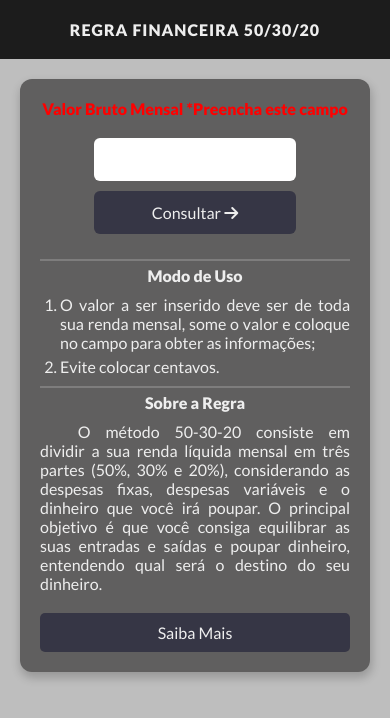
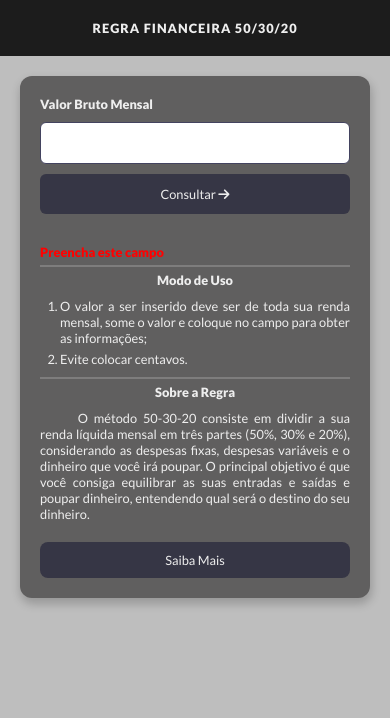
Before and after one commit to wesshstos/regra-financeira, a plain HTML site: page index.html in a window 390 px wide. Both pictures are taken after a click on the button "Consultar". Drawn offline with Linux system fonts and the light colour scheme.

Commit message:
Reajustes do Commit

```diff
--- a/css/style.css
+++ b/css/style.css
@@ -24,6 +24,9 @@
   font-size: var(--text-body);
   font-family: "Lato", sans-serif;
   color: var(--color-body);
+}
+html{
+  scroll-behavior: smooth;
 }
 
 body {
@@ -67,36 +70,37 @@ main {
 }
 
 .regraValor {
-  margin: 0 0 20px 0;
   font-weight: 900;
 }
 
 .input-btn {
-  margin: 10px 0 0 0;
+  width: 100%;
   display: flex;
-  flex-direction: column;
   align-items: center;
+  justify-content: space-around;
+  flex-wrap: wrap;
+  margin: 20px 0;
 }
 
 .input-btn input {
+  width: 100%;
   padding: 12px;
-  width: 100%;
   color: #111111;
-  margin: 0 10px 0 0;
   font-size: var(--text-body);
-  border: none;
+  border: 1px solid var(--hover-btns);
   outline: none;
   border-radius: 6px;
+  margin: 10px 0 0 0;
 }
 
 .input-btn button {
-  margin: 10px 0 0 0 ;
-  width: 90%;
-  padding: 12px 30px;
+  width: 100%;
+  padding: 12px 20px;
   background: var(--color-btns);
   border: none;
   outline: none;
   border-radius: 6px;
+  margin: 10px 0 0 0;
 }
 
 .modo-uso h4,
@@ -120,15 +124,19 @@ main {
   margin: 0 0 20px 0;
 }
 
-.sobre-regra a {
+.sobre-regra button {
+  border: none;
+  outline: none;
+
+  background: var(--color-btns);
+  text-align: center;
   width: 100%;
-  background: var(--color-btns);
-  padding: 10px 30px;
-  border-radius: 5px;
+  padding: 10px;
+  border-radius: 8px;
 }
 
 .input-btn button:hover,
-.sobre-regra a:hover {
+.sobre-regra button:hover {
   transition: 0.3s ease-in-out;
   cursor: pointer;
   background: var(--hover-btns);
@@ -157,25 +165,32 @@ hr {
   width: 100%;
 }
 
-.despesas h4 {
-  text-transform: uppercase;
-  font-weight: 700;
-  letter-spacing: 1px;
-  font-size: 1.1rem;
-  margin: 0 0 10px 0;
-}
-
-.despesas span {
-  font-weight: 900;
-  font-size: 1.1rem;
-  letter-spacing: 1.2px;
-}
-
 .despesas p {
   margin: 10px 0 0 0;
   font-size: 0.8rem;
   text-align: justify;
   text-indent: 1.25cm;
+}
+
+.tituloDespesa {
+  width: 100%;
+  height: auto;
+  display: flex;
+  align-items: center;
+  justify-content: space-between;
+  padding: 10px;
+  margin: 11px 0;
+}
+
+.tituloDespesa h4 {
+  text-transform: uppercase;
+  font-weight: 700;
+  font-size: 1.1rem;
+}
+
+.tituloDespesa span {
+  font-weight: 900;
+  font-size: 1.1rem;
 }
 
 .area-btn {
@@ -194,6 +209,7 @@ hr {
 }
 
 .btn-limpar {
+  width: 100%;
   background: var(--color-btns);
 }
 
@@ -203,7 +219,10 @@ hr {
   background: var(--hover-btns);
 }
 
-@media (min-width: 300px) and (max-width: 1023px) {
+@media (min-width: 300px) and (max-width: 959px) {
+  html {
+    font-size: .8rem;
+  }
   body {
     height: auto;
   }
@@ -230,23 +249,26 @@ hr {
   }
 
   .regraValor {
+    width: 100%;
     display: flex;
-    align-items: center;
     justify-content: center;
     flex-direction: column;
   }
 
   .input-btn {
+    padding: 10px 0;
+    margin: 0 auto;
+    height: auto;
     display: flex;
+    flex-direction: column;
     align-items: center;
-    justify-content: center;
-    flex-direction: column;
+    justify-content: space-around;
   }
 
   .input-btn input,
   .input-btn button {
+    margin: 0 0 10px 0;
     width: 100%;
-    margin: 10px 0 0 0;
   }
 
   .modo-uso,
@@ -257,15 +279,21 @@ hr {
     justify-content: center;
   }
 
-  .sobre-regra a {
+  .sobre-regra button {
     width: 100%;
-    text-align: center;
+    padding: 10px 0;
   }
 }
 
-@media (min-width: 1024px) and (max-width: 1439px) {
+@media (min-width: 960px) and (max-width: 1440px) {
   .card-left,
   .card-right {
     max-width: 450px;
   }
+
+  .input-btn input, .input-btn button{
+    width: auto;
+    justify-content: space-around;
+    margin: auto;
+  }
 }
--- a/index.html
+++ b/index.html
@@ -23,6 +23,7 @@
                          <input type="text" minlength="2" maxlength="4" id="dinheiro" name="dinheiro">
                          <button id="btnConsultar">Consultar <i class="fa-solid fa-arrow-right"></i></button>
                     </div>
+                    <span id="aviso"></span>
                </div>
                <hr>
                <div class="modo-uso">
@@ -36,19 +37,23 @@
                <hr>
                <div class="sobre-regra">
                     <h4>Sobre a Regra</h4>
-                    <p>O método 50-30-20 consiste em dividir a sua renda líquida mensal em três partes (50%, 30% e 20%),
+                    <p>
+                         O método 50-30-20 consiste em dividir a sua renda líquida mensal em três partes (50%, 30% e 20%),
                          considerando as despesas fixas, despesas variáveis e o dinheiro que você irá poupar. O
                          principal objetivo é que você consiga equilibrar as suas entradas e saídas e poupar dinheiro,
-                         entendendo qual será o destino do seu dinheiro.</p>
-                    <a target="_blank"
-                         href="https://economia.uol.com.br/mais/pagbank/2021/10/14/regra-50-30-20-aprenda-um-metodo-para-conseguir-economizar-hoje.htm">Saiba
-                         Mais</a>
+                         entendendo qual será o destino do seu dinheiro.
+                    </p>
+
+                    <button onclick="sobreRegra()">Saiba Mais</button>
+
                </div>
           </section>
           <section class="card-right" id="cardResponse">
                <div class="despesas">
+                    <div class="tituloDespesa">
                          <h4>Despesas Fixas</h4>
                          <span id="despesasFixas"></span>
+                    </div>
                     <p>
                          Inclui moradia (aluguel, contas de água, luz, telefone, internet, condomínio, gás), alimentação
                          básica, transporte, seguros, saúde, higiene, impostos.
@@ -56,8 +61,10 @@
                </div>
                <hr>
                <div class="despesas">
+                    <div class="tituloDespesa">
                          <h4>Despesas Variáveis</h4>
                          <span id="despesasVariaveis"></span>
+                    </div>
                     <p>
                          Tudo aquilo que não for considerado essencial para sua sobrevivência, pode ser classificado
                          como gasto dispensável ou variável, como TV por assinatura, lazer, mimos cotidianos, entre
@@ -66,8 +73,10 @@
                </div>
                <hr>
                <div class="despesas">
+                    <div class="tituloDespesa">
                          <h4>Reserva Financeira</h4>
                          <span id="reservaFinanceira"></span>
+                    </div>
                     <p>
                          Esse é o dinheiro que você irá investir nos seus projetos ou que irá garantir tranquilidade. Se
                          tiver dívidas antigas ou acordos, esse percentual poderá ser utilizado para quitá-las. Assim
--- a/javascript/script.js
+++ b/javascript/script.js
@@ -7,8 +7,13 @@ let despesasFixas = document.querySelector('#despesasFixas')
 let despesasVariaveis = document.querySelector('#despesasVariaveis')
 let reservaFinanceira = document.querySelector('#reservaFinanceira')
 let labelInput = document.querySelector('#labelInput')
+let aviso = document.querySelector('#aviso')
 
-btnLimpar.addEventListener('click', (e) =>{
+function sobreRegra(){
+     window.open('https://economia.uol.com.br/mais/pagbank/2021/10/14/regra-50-30-20-aprenda-um-metodo-para-conseguir-economizar-hoje.htm')
+}
+
+btnLimpar.addEventListener('click', (e) => {
      e.preventDefault()
 
      let dinheiro = document.querySelector('#dinheiro')
@@ -25,16 +30,16 @@ btnLimpar.addEventListener('click', (e) =>{
      cardRight.style.display = 'none'
 })
 
-dinheiro.addEventListener('keyup', function(e){
+dinheiro.addEventListener('keyup', function (e) {
      e.preventDefault()
 
      if (dinheiro.value.length === 0 || dinheiro.value.length <= 2) {
           dinheiro.setAttribute('style', 'border: 2px solid #f00')
-          labelInput.innerHTML = 'Valor Bruto Mensal *Insira um valor de 100 até 9999'
-          labelInput.setAttribute('style', 'color: #f00')
+          aviso.innerHTML = 'Insira um valor de 100 até 9999'
+          aviso.setAttribute('style', 'color: #f00; font-size: .8rem; margin: 10px 0 0 0')
      } else {
-          labelInput.removeAttribute('style', 'color: #f00')
-          labelInput.innerHTML = 'Valor Bruto Mensal'
+
+          aviso.innerHTML = ''
           dinheiro.removeAttribute('style', 'border: 2px solid #f00')
      }
 })
@@ -45,8 +50,8 @@ btnConsultar.addEventListener('click', function (e) {
      let dinheiro = document.querySelector('#dinheiro').value
 
      if (dinheiro === '' || dinheiro.length <= 2) {
-          labelInput.innerHTML = 'Valor Bruto Mensal *Preencha este campo'
-          labelInput.setAttribute('style', 'color: #f00')
+          aviso.innerHTML = 'Preencha este campo'
+          aviso.setAttribute('style', 'color: #f00; margin: 10px 0 0 0')
      } else {
 
           let valorSalario = parseFloat(dinheiro).toFixed(2)
@@ -59,7 +64,6 @@ btnConsultar.addEventListener('click', function (e) {
 
           window.scrollTo(0, 789)
           labelInput.removeAttribute('style', 'color: #f00')
-          labelInput.innerHTML = 'Valor Bruto Mensal'
 
           main.style.justifyContent = 'space-around'
           cardRight.style.display = 'flex'
```
Also changed, not shown: github/cssLogo.png (added), github/errorOne.gif (added), github/errorTwo.gif (added), github/exampleThree.gif (added), github/exampleTwo.gif (added), github/exempleOne.gif (added), github/exemplefive.gif (deleted), github/exemplefour.gif (deleted), github/exemplethree.gif (deleted), github/exempletwo.gif (deleted), github/exmpleone.gif (deleted), github/htmlLogo.png (added), github/jsLogo.png (added), 2 other files. Lines whose indentation alone changed are shown as unchanged.
